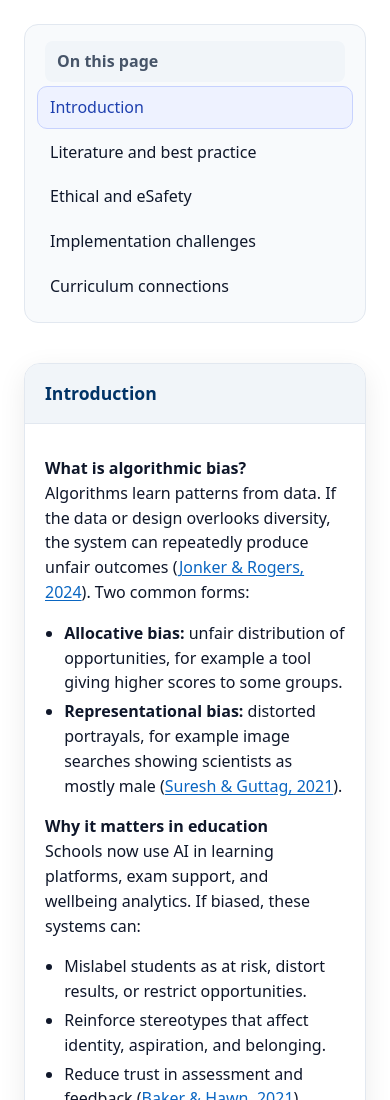
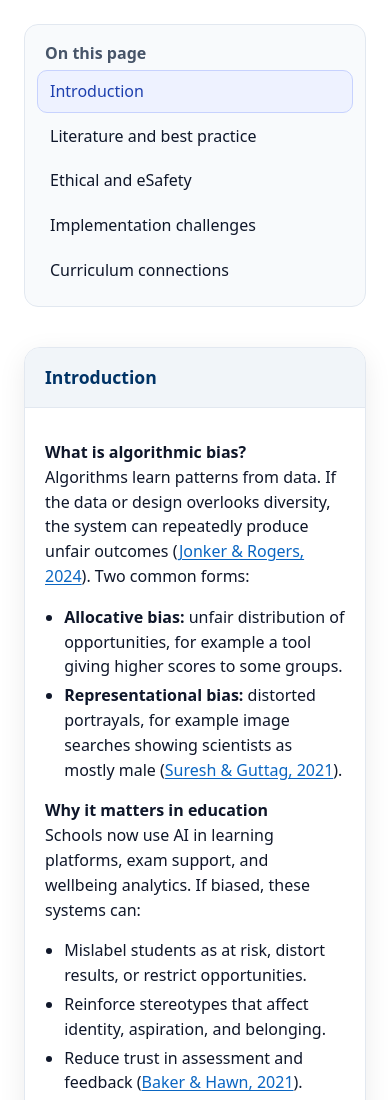
Before and after one commit to HighGr0und/index.html, a plain HTML site: page index.html in a window 390 px wide. Shown: the top 1100 px of the page. Drawn offline with Linux system fonts and the light colour scheme.

Commit message:
Update index.html

```diff
--- a/index.html
+++ b/index.html
@@ -258,26 +258,6 @@
         .dcg-content a:hover {
             text-decoration-thickness: 2px;
         }
-
-        @media (max-width: 1024px) {
-            .dcg-toc {
-                position: relative;
-                top: auto;
-                max-height: none;
-                overflow: visible;
-            }
-
-            .dcg-toc h3 {
-                cursor: pointer;
-                background: #f1f5f9;
-                padding: .5rem .75rem;
-                border-radius: 8px;
-            }
-
-            .dcg-toc.collapsed a {
-                display: none;
-            }
-        }
     </style>
 
     <div class="dcg-wrap" role="region" aria-label="Guide body">
@@ -530,11 +510,4 @@
             sections.forEach(sec => io.observe(sec));
         })();
     </script>
-    <script>
-        document.addEventListener('DOMContentLoaded', () => {
-            const toc = document.querySelector('.dcg-toc');
-            const heading = toc.querySelector('h3');
-            heading.addEventListener('click', () => toc.classList.toggle('collapsed'));
-        });
-    </script>
 </section>
```
